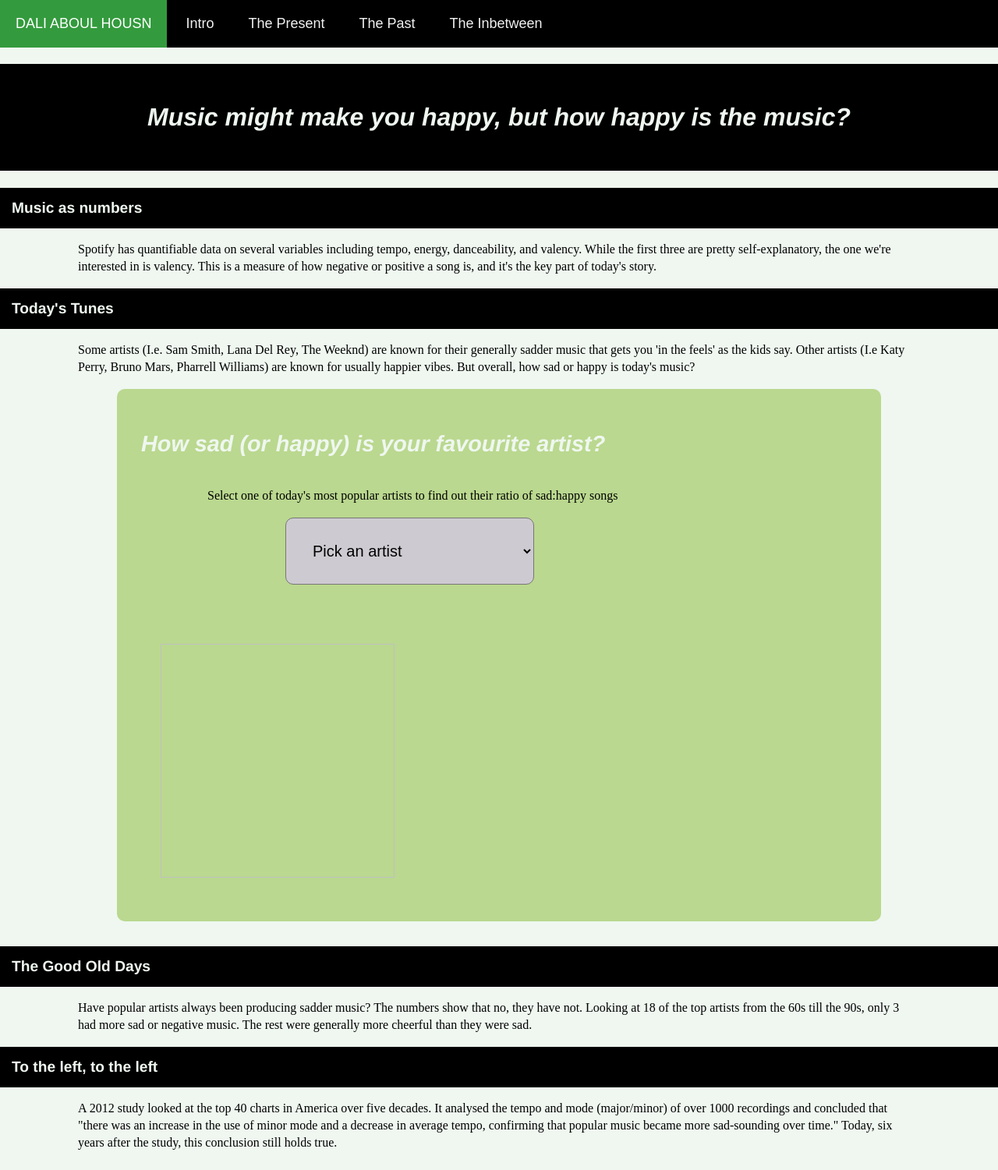
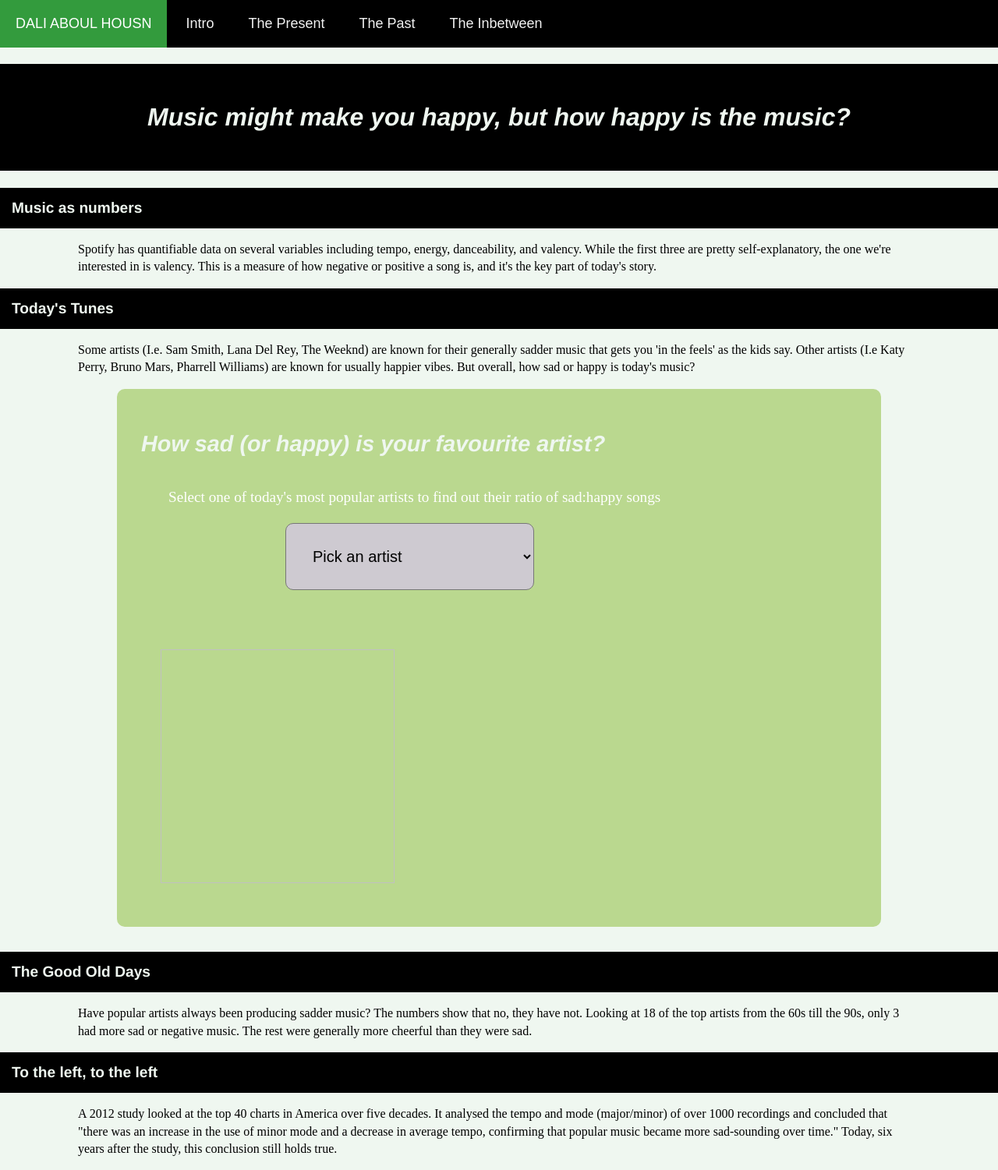
Before and after one commit to ah-dali/ah-dali.github.io, a Jekyll site: the page built from index.html, in a window 1280 px wide. Shown: the whole page at 78% size. Built offline with Jekyll 4.4.1, drawn with Linux system fonts in a browser that asks for light colours.

Commit message:
Update main.css

```diff
--- a/css/main.css
+++ b/css/main.css
@@ -59,6 +59,15 @@ p {
     color: black;
 }
 
+.jumbotron {
+  margin-left: 150px;
+  margin-right: 150px;
+  border-radius: 10px;
+  padding: 1rem;
+  margin-bottom: 2rem;
+  background-color: #bad88f;
+}
+
 #box {
     font-size: 1.8em;
     font-family: 'Helvetica';
@@ -67,13 +76,11 @@ p {
     background-color: #bad88f;
 }
 
-.jumbotron {
-  margin-left: 150px;
-  margin-right: 150px;
-  border-radius: 10px;
-  padding: 1rem;
-  margin-bottom: 2rem;
-  background-color: #bad88f;
+#choose {
+    margin-left: 50px;
+    margin-right: 50px;
+    font-size: 1.2em;
+    color: white;
 }
 
 select {
```
